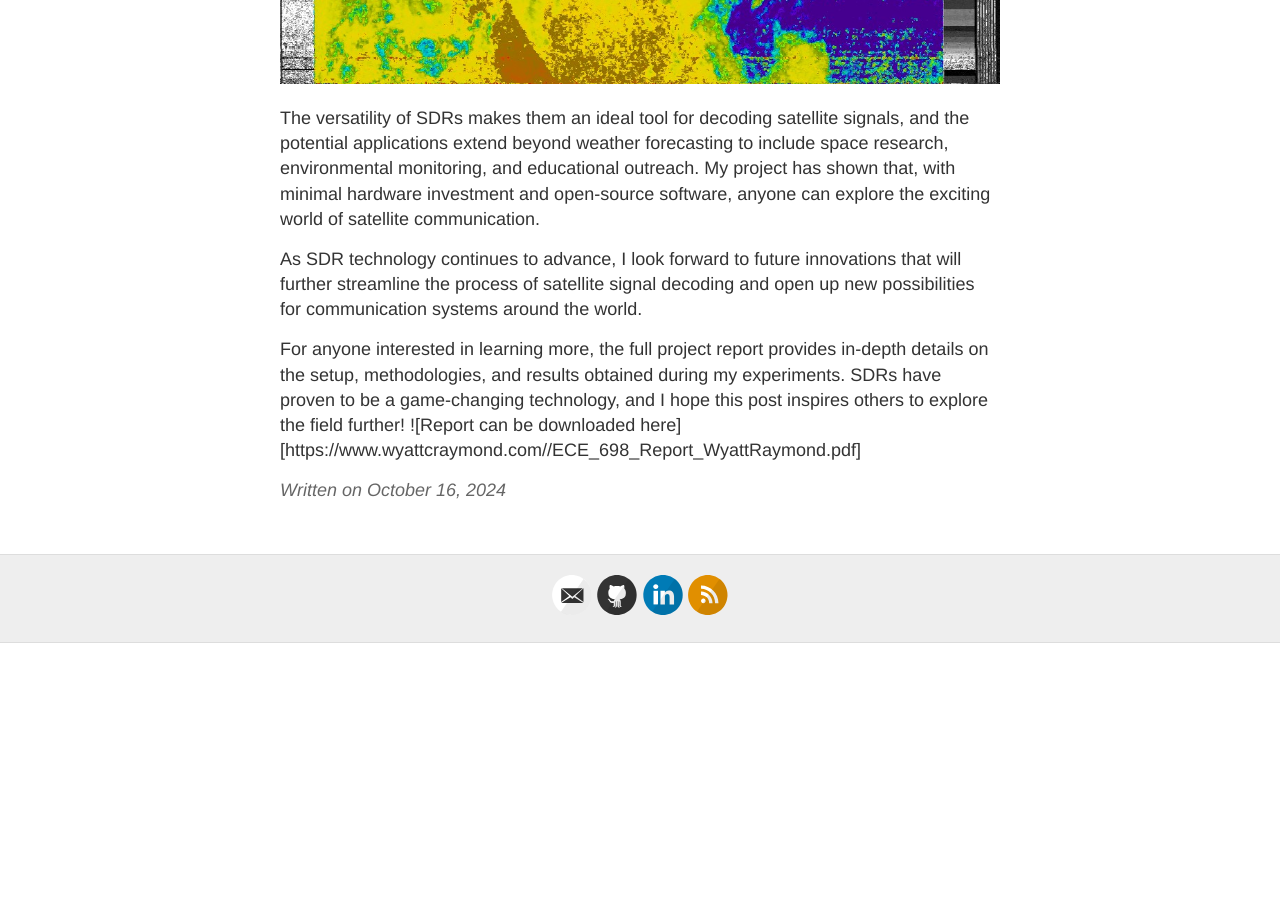
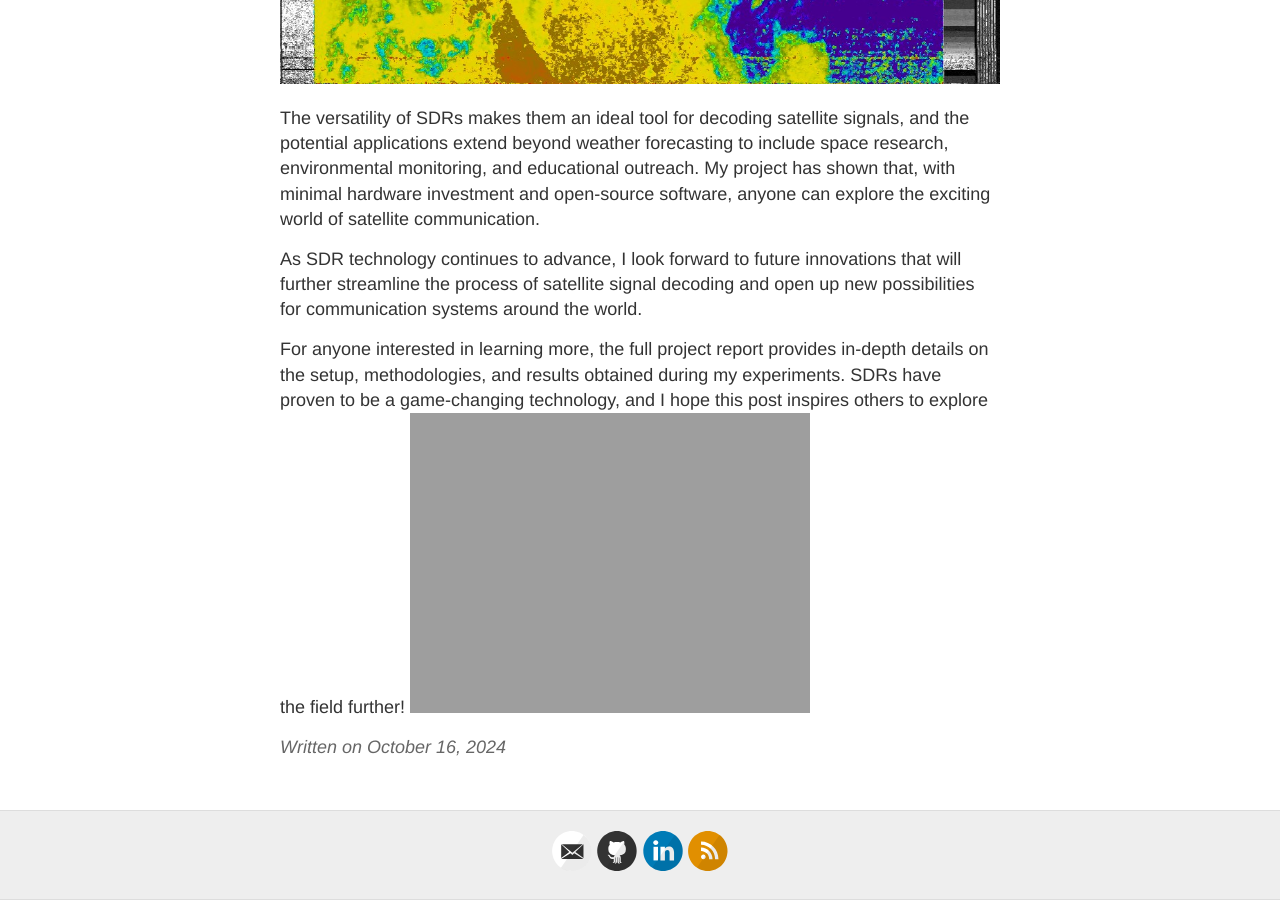
Before and after one commit to rockinraymond/wyattcraymond, a Jekyll site: the page built from _posts/2024-10-16-SDR-Project.md, in a window 1280 px wide and 900 px high, scrolled down 3683 px. Built offline with Jekyll 4.4.1, drawn with Linux system fonts in a browser that asks for light colours; before the commit the page ends 4326 px from its top, so only the background shows below that.

Commit message:
Update 2024-10-16-SDR-Project.md

```diff
--- a/_posts/2024-10-16-SDR-Project.md
+++ b/_posts/2024-10-16-SDR-Project.md
@@ -26,4 +26,4 @@ The versatility of SDRs makes them an ideal tool for decoding satellite signals,
 
 As SDR technology continues to advance, I look forward to future innovations that will further streamline the process of satellite signal decoding and open up new possibilities for communication systems around the world.
 
-For anyone interested in learning more, the full project report provides in-depth details on the setup, methodologies, and results obtained during my experiments. SDRs have proven to be a game-changing technology, and I hope this post inspires others to explore the field further! ![Report can be downloaded here][{{ site.url }}//ECE_698_Report_WyattRaymond.pdf]
+For anyone interested in learning more, the full project report provides in-depth details on the setup, methodologies, and results obtained during my experiments. SDRs have proven to be a game-changing technology, and I hope this post inspires others to explore the field further! ![Report can be downloaded here]({{ site.url }}//ECE_698_Report_WyattRaymond.pdf)
```
